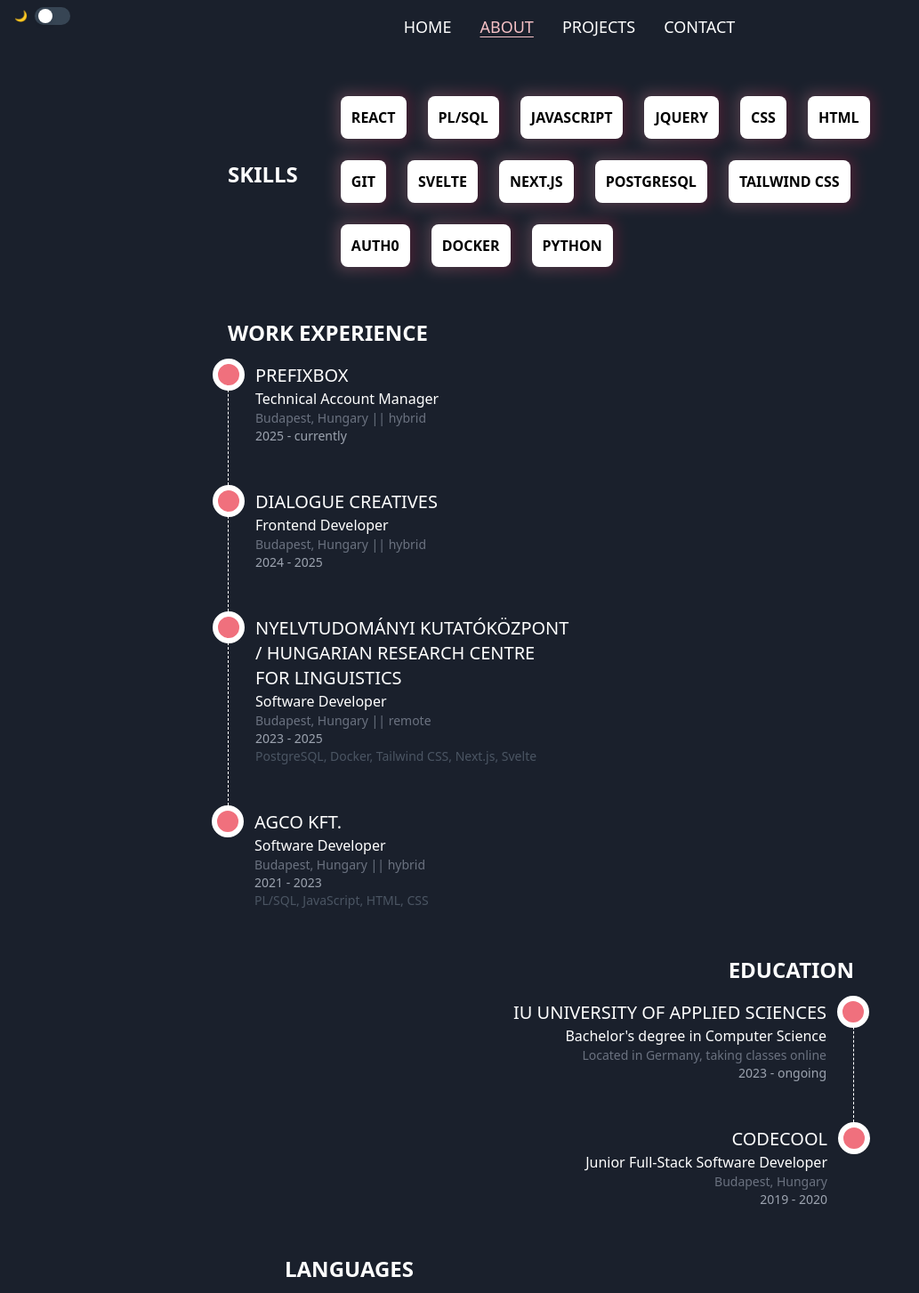
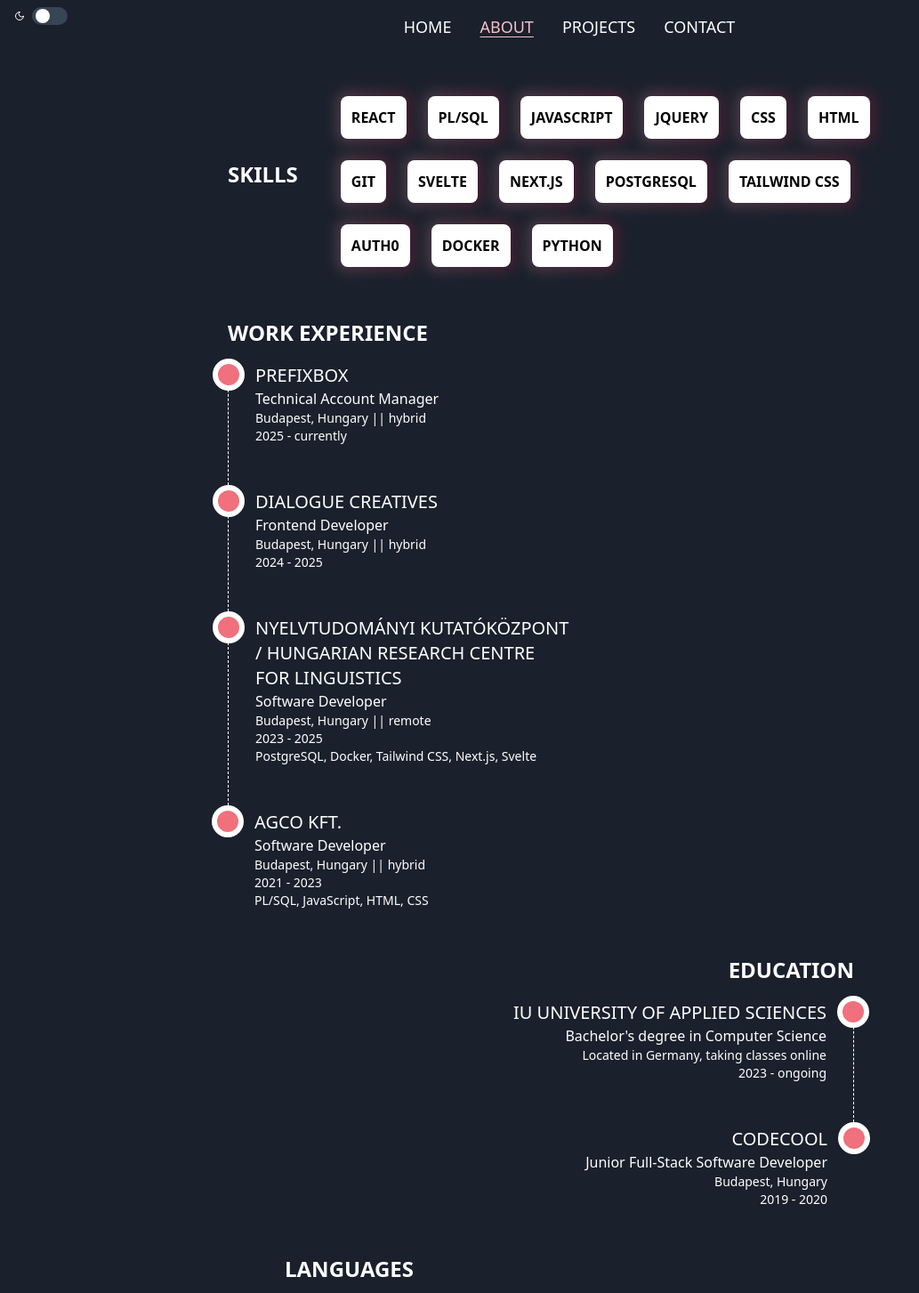
Before and after one commit to SophieH07/portfolio, a React (Vite) app: page /about in a window 1280 px wide. Shown: the top 1453 px of the page at 89% size, without its empty margins (0-1033 px from the left). Built offline with nearby package versions, Linux system fonts and the light colour scheme; what tailwindcss-animated would draw is missing.

Commit message:
add icons

```diff
--- a/src/component/About.jsx
+++ b/src/component/About.jsx
@@ -110,13 +110,13 @@
 
   return (
     <div className="section" id="about">
-      <div className="flex text-center items-center justify-center gap-10 w-[60vw] mt-10">
+      <div className="md:flex text-center items-center justify-center gap-10 w-[90vw] md:w-[60vw] mt-10">
         <h3>Skills</h3>
-        <div className="flex flex-wrap cursor-default gap-6 uppercase font-normal p-2">
+        <div className="flex flex-wrap cursor-default gap-3 md:gap-6 uppercase font-normal p-2">
           {skillSet.map(({ id, skill }) => (
-            <div class="relative group">
-              <div class="absolute -inset-1 bg-gradient-to-r from-rose-300 to-rose-600 rounded-lg blur opacity-25 group-hover:opacity-100 transition duration-1000 group-hover:duration-200"></div>
-              <div class="skill relative px-3 py-4 bg-white  ring-1 ring-gray-900/5 rounded-lg leading-none flex items-top justify-start space-x-6">
+            <div key={id} class="relative group">
+              <div className="absolute -inset-1 bg-gradient-to-r from-rose-300 to-rose-600 rounded-lg blur opacity-25 group-hover:opacity-100 transition duration-1000 group-hover:duration-200"></div>
+              <div className="skill relative px-3 py-4 bg-white  ring-1 ring-gray-900/5 rounded-lg leading-none flex items-top justify-start space-x-6">
                 <p key={id}>{skill}</p>
               </div>
             </div>
@@ -138,11 +138,9 @@
                       {job.company}
                     </p>
                     <p>{job.role}</p>
-                    <p className="text-sm text-gray-500">{job.location}</p>
-                    <p className="text-sm text-gray-400">{job.period}</p>
-                    {job.tech && (
-                      <p className="text-sm text-gray-600">{job.tech}</p>
-                    )}
+                    <p className="text-sm ">{job.location}</p>
+                    <p className="text-sm ">{job.period}</p>
+                    {job.tech && <p className="text-sm ">{job.tech}</p>}
                   </div>
                 </li>
               ))}
@@ -166,8 +164,8 @@
                       {edu.school}
                     </p>
                     <p>{edu.degree}</p>
-                    <p className="text-sm text-gray-500">{edu.location}</p>
-                    <p className="text-sm text-gray-400">{edu.period}</p>
+                    <p className="text-sm ">{edu.location}</p>
+                    <p className="text-sm ">{edu.period}</p>
                   </div>
                 </li>
               ))}
--- a/src/component/Contact.jsx
+++ b/src/component/Contact.jsx
@@ -54,7 +54,7 @@
                   type="email"
                   id="email"
                   name="email"
-                  className="block w-full p-3 bg-white bg-opacity-70 border-gray-600 placeholder-gray-400 text-white focus:border-primary-500 shadow-sm-light rounded-lg"
+                  className="block w-full p-3 bg-white bg-opacity-70 border-gray-600 placeholder-gray-600 text-black focus:border-primary-500 shadow-sm-light rounded-lg"
                   placeholder="name@email.com"
                   required
                 />
@@ -67,7 +67,7 @@
                   type="text"
                   id="subject"
                   name="subject"
-                  className="block w-full p-3 bg-white bg-opacity-70 border-gray-600 placeholder-gray-400 text-white focus:border-primary-500 shadow-sm-light rounded-lg"
+                  className="block w-full p-3 bg-white bg-opacity-70 border-gray-600 placeholder-gray-600 text-black focus:border-primary-500 shadow-sm-light rounded-lg"
                   placeholder="subject"
                   required
                 />
@@ -80,14 +80,14 @@
                   id="message"
                   rows="8"
                   name="message"
-                  className="block w-full p-3 text-sm bg-white bg-opacity-70 border-gray-600 placeholder-gray-400 text-white focus:border-primary-500 shadow-sm-light rounded-lg"
-                  placeholder="Ask for my resume..."
+                  className="block w-full p-3 text-sm bg-white bg-opacity-70 border-gray-600 placeholder-gray-600 text-black focus:border-primary-500 shadow-sm-light rounded-lg"
+                  placeholder="Tell me about a job opportunity..."
                   required
                 ></textarea>
               </div>
               <button
                 type="submit"
-                className="p-3 text-sm font-medium text-center rounded-lg sm:w-fit bg-secondary hover:bg-opacity-60 focus:ring-primary-800"
+                className="text-white p-3 text-sm font-medium text-center rounded-lg sm:w-fit bg-secondary hover:bg-opacity-60 focus:ring-primary-800"
               >
                 Send message
               </button>
--- a/src/component/Home.jsx
+++ b/src/component/Home.jsx
@@ -47,7 +47,7 @@
               <p>Zsófia</p>
               <p>Szaniszló</p>
             </div>
-            <div className="md:py-4 lg:text-3xl md:text-xl text-lg">
+            <div className="md:py-4 lg:text-3xl text-2xl py-3">
               I'm a{" "}
               <span className="text-primary border-r-2 border-primary pr-1">
                 {typed}
--- a/src/layout/Header.jsx
+++ b/src/layout/Header.jsx
@@ -1,9 +1,11 @@
 import { useState, useContext, useEffect } from "react";
 import { NavLink } from "react-router-dom";
-import { ThemeContext } from "../ThemeContext"; // import context
+import { ThemeContext } from "../ThemeContext";
+import { LuMoon } from "react-icons/lu";
+import { MdOutlineWbSunny } from "react-icons/md";
 
 const Header = () => {
-  const [theme, setTheme] = useContext(ThemeContext); // use context
+  const [theme, setTheme] = useContext(ThemeContext);
   const [isOpen, setIsOpen] = useState(false);
 
   useEffect(() => {
@@ -31,7 +33,9 @@
     <nav className="fixed z-50 flex items-center flex-wrap w-full uppercase justify-end md:justify-center ">
       {/* Theme slider */}
       <div className="absolute left-4 top-2 flex items-center gap-2">
-        <span className="text-xs">{theme === "dark" ? "🌙" : "☀️"}</span>
+        <span className="text-xs">
+          {theme === "dark" ? <LuMoon /> : <MdOutlineWbSunny />}
+        </span>
         <label className="flex items-center cursor-pointer">
           <input
             type="checkbox"
```
